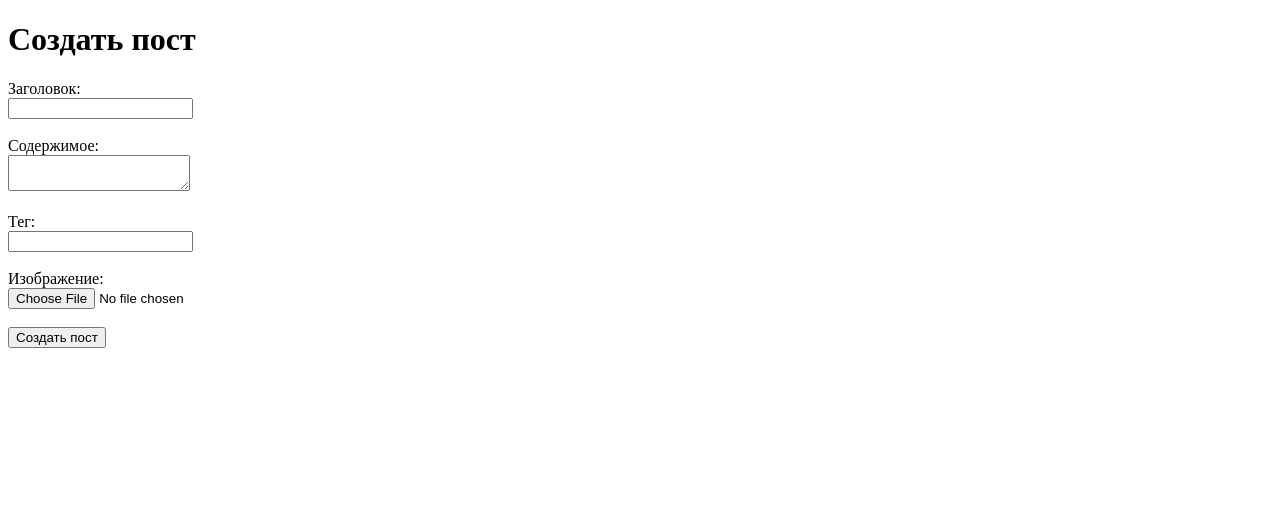
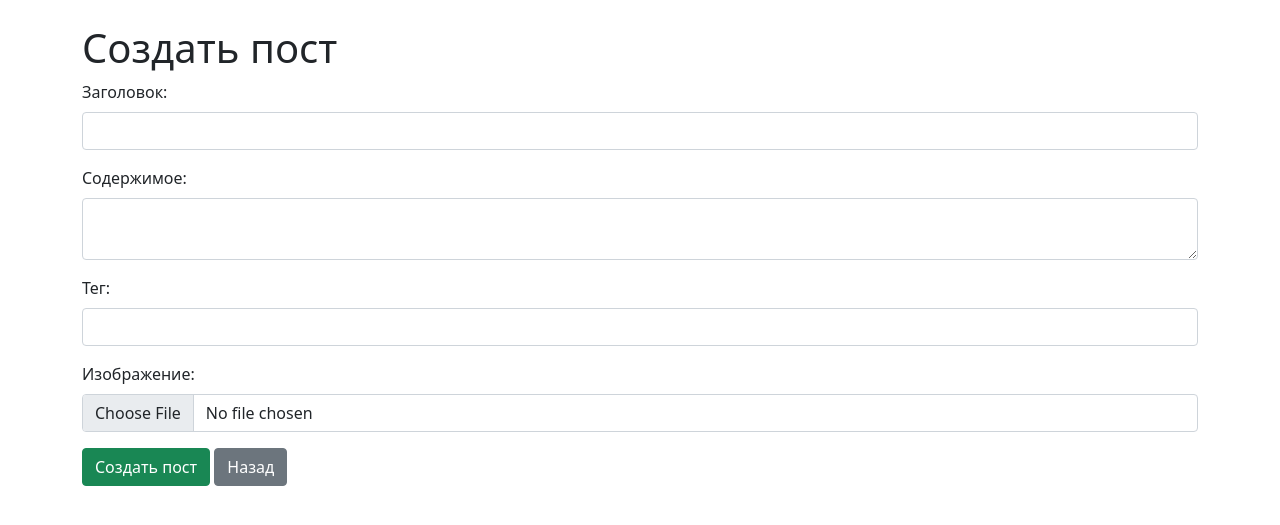
Before and after one commit to 8persy/sem_2, a Flask app: page /create_user_post in a window 1280 px wide. Shown: the top 525 px of the page. Run offline with Flask 3, Linux system fonts and the light colour scheme.

Commit message:
update styles

```diff
--- a/static/css/auth.css
+++ b/static/css/auth.css
@@ -4,8 +4,7 @@ form {
     -webkit-border-radius: 20px; /*Скругляем углы */
     color: #777991; /*Цвет label */
     width: 25%; /*Ширина формы */
-    margin-right: auto; /*Положение формы */
-    margin-left: auto; /*Положение формы */
+    margin: 20px auto;
     text-align: center; /*Центровка текста*/
 }
 
--- a/templates/main/layout.html
+++ b/templates/main/layout.html
@@ -3,7 +3,7 @@
 <head>
     <meta charset="UTF-8">
     <meta name="viewport" content="width=device-width, initial-scale=1.0">
-    <title>Flask Blog</title>
+    {% block title %}{% endblock %}
     <link rel="stylesheet" href="https://cdn.jsdelivr.net/npm/bootstrap@5.1.3/dist/css/bootstrap.min.css">
 </head>
 <body>
--- a/templates/tag/create.html
+++ b/templates/tag/create.html
@@ -1,4 +1,8 @@
 {% extends 'main/layout.html' %}
+
+{% block title %}
+    <title>create tag</title>
+{% endblock %}
 
 {% block content %}
     <h1>Создать новый тег</h1>
--- a/templates/tag/edit.html
+++ b/templates/tag/edit.html
@@ -1,4 +1,8 @@
 {% extends 'main/layout.html' %}
+
+{% block title %}
+    <title>edit tag</title>
+{% endblock %}
 
 {% block content %}
     <h1>Редактировать тег</h1>
--- a/templates/user_posts/create_user_post.html
+++ b/templates/user_posts/create_user_post.html
@@ -1,11 +1,10 @@
-<!DOCTYPE html>
-<html lang="en">
-<head>
-    <meta charset="UTF-8">
-    <meta name="viewport" content="width=device-width, initial-scale=1.0">
-    <title>Создать пост</title>
-</head>
-<body>
+{% extends 'main/layout.html' %}
+
+{% block title %}
+    <title>create post</title>
+{% endblock %}
+
+{% block content %}
     <h1>Создать пост</h1>
 
     <!-- Flash-сообщения -->
@@ -21,14 +20,20 @@
 
     <!-- Форма для создания поста -->
     <form method="POST" enctype="multipart/form-data">
-        <label for="title">Заголовок:</label><br>
-        <input type="text" id="title" name="title" required><br><br>
+        <div class="mb-3">
+            <label for="title" class="form-label">Заголовок:</label>
+            <input type="text" class="form-control" id="title" name="title" required>
+        </div>
 
-        <label for="content">Содержимое:</label><br>
-        <textarea id="content" name="content" required></textarea><br><br>
+        <div class="mb-3">
+            <label for="content" class="form-label">Содержимое:</label>
+            <textarea id="content" class="form-control" name="content" required></textarea>
+        </div>
 
-        <label for="tag">Тег:</label><br>
-        <input type="text" id="tag" name="tag"><br><br>
+        <div class="mb-3">
+            <label for="tag" class="form-label">Тег:</label>
+            <input type="text" class="form-control" id="tag" name="tag">
+        </div>
 
         <!--        <label for="tag">Тег:</label><br>-->
         <!--        <select id="tag" name="tag">-->
@@ -38,13 +43,16 @@
             <!--            {% endfor %}-->
         <!--        </select><br><br>-->
 
-        <label for="image">Изображение:</label><br>
-        <input type="file" id="image" name="image"><br><br>
+        <div class="mb-3">
+            <label for="image" class="form-label">Изображение:</label>
+            <input type="file" class="form-control" id="image" name="image">
+        </div>
 
-        <button type="submit">Создать пост</button>
+
+        <button type="submit" class="btn btn-success">Создать пост</button>
+        <a href="{{ url_for('get_user_posts') }}" class="btn btn-secondary">Назад</a>
     </form>
 
     <!-- Ссылка на просмотр постов -->
     <br>
-</body>
-</html>
+{% endblock %}
--- a/templates/users/create.html
+++ b/templates/users/create.html
@@ -1,7 +1,11 @@
 {% extends 'main/layout.html' %}
 
+{% block title %}
+    <title>create user</title>
+{% endblock %}
+
 {% block content %}
-    <h1>Создать новый пост</h1>
+    <h1>Создать нового пользователя</h1>
     <form method="POST">
         <div class="mb-3">
             <label for="login" class="form-label">Логин</label>
--- a/templates/users/edit.html
+++ b/templates/users/edit.html
@@ -1,4 +1,8 @@
 {% extends 'main/layout.html' %}
+
+{% block title %}
+    <title>edit user</title>
+{% endblock %}
 
 {% block content %}
     <h1>Редактировать пользователя</h1>
@@ -12,6 +16,6 @@
             <input class="form-control" type="text" id="password" name="password" value="{{ user['password'] }}" required>
         </div>
         <button type="submit" class="btn btn-success">Сохранить</button>
-        <a href="{{ url_for('index') }}" class="btn btn-secondary">Назад</a>
+        <a href="{{ url_for('get_users') }}" class="btn btn-secondary">Назад</a>
     </form>
 {% endblock %}
```
Also changed, not shown: templates/user_posts/edit_user_post.html (+6 -2 lines), blog.db. Lines whose indentation alone changed are shown as unchanged.
